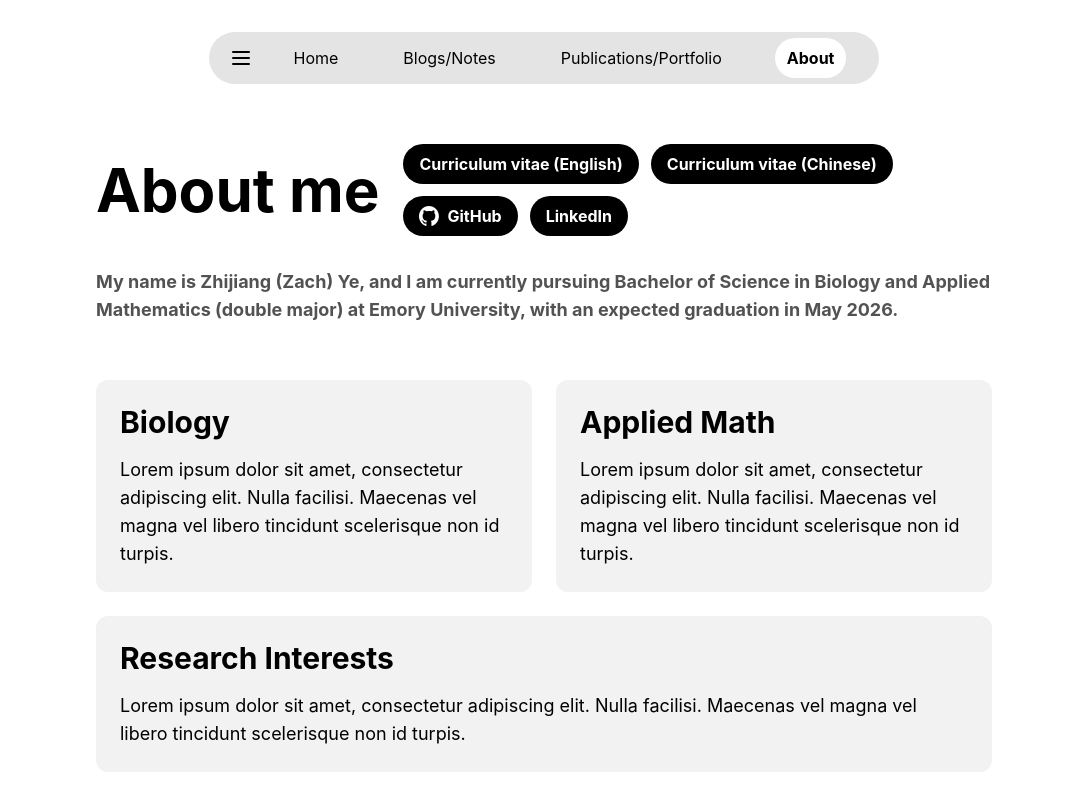
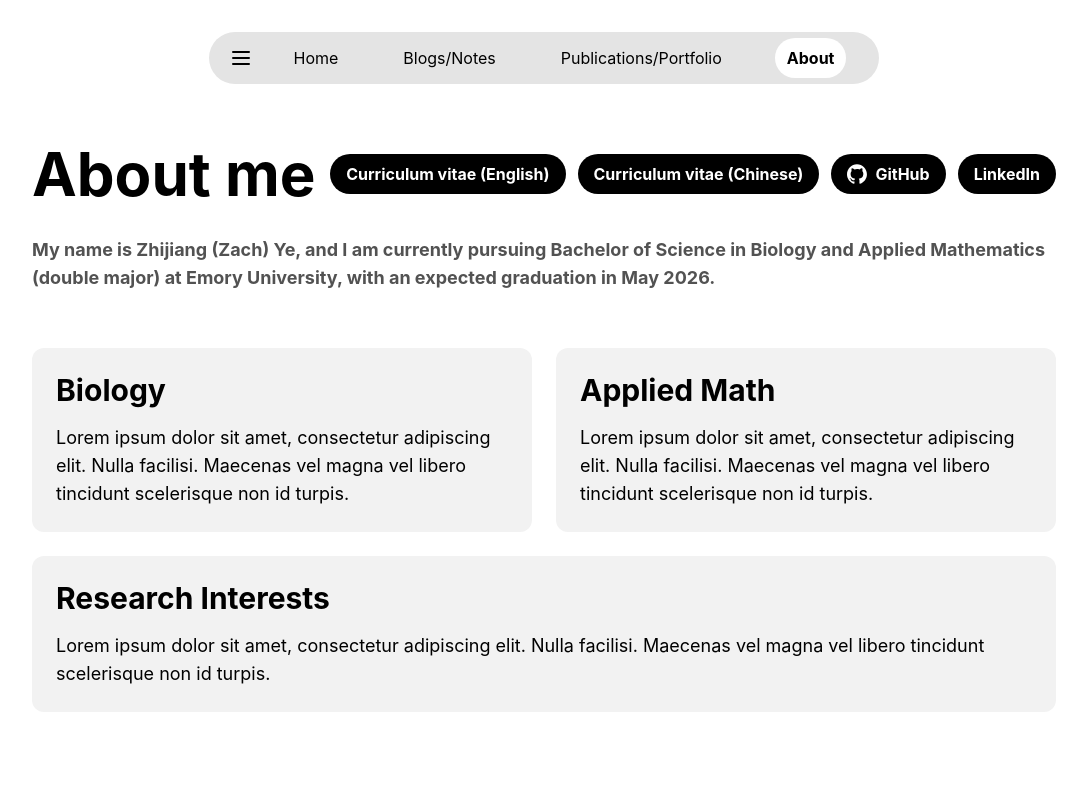
Before and after one commit to Chloriiin/zzzzzachye.github.io, a Next.js app: page /about in a window 1280 px wide. Shown: the top 810 px of the page, without its empty margins (96-1183 px from the left). Built offline with nearby package versions, Linux system fonts and the light colour scheme.

Commit message:
Fix About page layout - increase max width, implement direct SVG, and adjust layout for proper alignment

```diff
--- a/src/app/about/page.tsx
+++ b/src/app/about/page.tsx
@@ -1,12 +1,10 @@
-import Image from 'next/image';
-
 export default function About() {
   return (
     <main className="flex min-h-screen flex-col items-center px-4 pt-16 pb-24">
-      <div className="w-full max-w-4xl">
+      <div className="w-full max-w-5xl">
         <div className="flex flex-col items-start mt-6">
-          <div className="flex flex-col sm:flex-row sm:items-center w-full gap-6 mb-8">
-            <h1 className="text-5xl md:text-6xl font-bold whitespace-nowrap">
+          <div className="w-full flex flex-col lg:flex-row lg:items-center lg:justify-between mb-8">
+            <h1 className="text-5xl md:text-6xl font-bold whitespace-nowrap mb-6 lg:mb-0">
               About me
             </h1>
 
@@ -33,13 +31,20 @@
                 rel="noopener noreferrer"
                 className="bg-black text-white px-4 py-2 rounded-full hover:bg-gray-800 transition-colors font-bold flex items-center"
               >
-                <Image
-                  src="/imgs/github-mark-white.svg"
-                  alt="GitHub Logo"
-                  width={20}
-                  height={20}
+                <svg
+                  width="20"
+                  height="20"
+                  viewBox="0 0 98 96"
+                  xmlns="http://www.w3.org/2000/svg"
                   className="mr-2"
-                />
+                >
+                  <path
+                    fillRule="evenodd"
+                    clipRule="evenodd"
+                    d="M48.854 0C21.839 0 0 22 0 49.217c0 21.756 13.993 40.172 33.405 46.69 2.427.49 3.316-1.059 3.316-2.362 0-1.141-.08-5.052-.08-9.127-13.59 2.934-16.42-5.867-16.42-5.867-2.184-5.704-5.42-7.17-5.42-7.17-4.448-3.015.324-3.015.324-3.015 4.934.326 7.523 5.052 7.523 5.052 4.367 7.496 11.404 5.378 14.235 4.074.404-3.178 1.699-5.378 3.074-6.6-10.839-1.141-22.243-5.378-22.243-24.283 0-5.378 1.94-9.778 5.014-13.2-.485-1.222-2.184-6.275.486-13.038 0 0 4.125-1.304 13.426 5.052a46.97 46.97 0 0 1 12.214-1.63c4.125 0 8.33.571 12.213 1.63 9.302-6.356 13.427-5.052 13.427-5.052 2.67 6.763.97 11.816.485 13.038 3.155 3.422 5.015 7.822 5.015 13.2 0 18.905-11.404 23.06-22.324 24.283 1.78 1.548 3.316 4.481 3.316 9.126 0 6.6-.08 11.897-.08 13.526 0 1.304.89 2.853 3.316 2.364 19.412-6.52 33.405-24.935 33.405-46.691C97.707 22 75.788 0 48.854 0z"
+                    fill="#fff"
+                  />
+                </svg>
                 GitHub
               </a>
               <a
```
